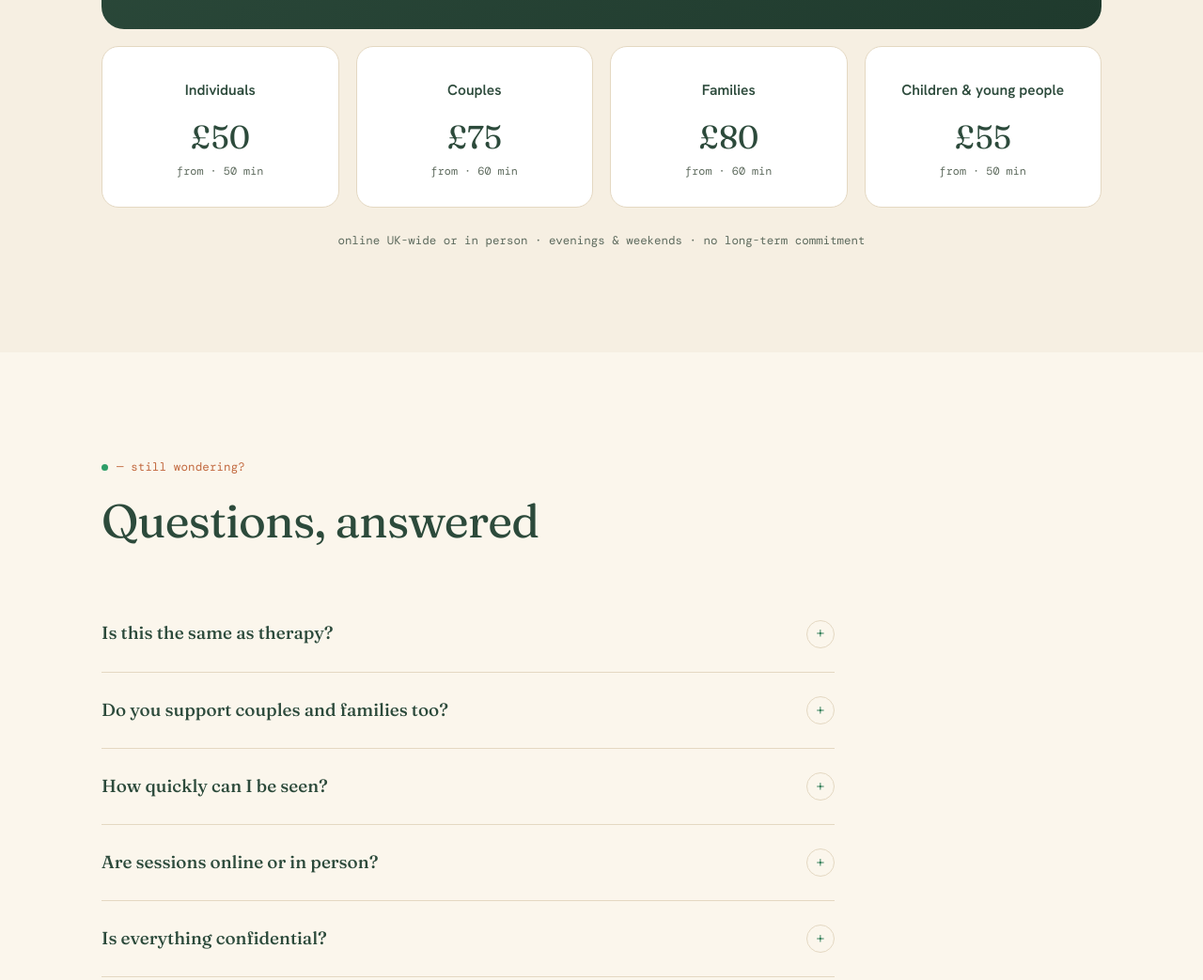
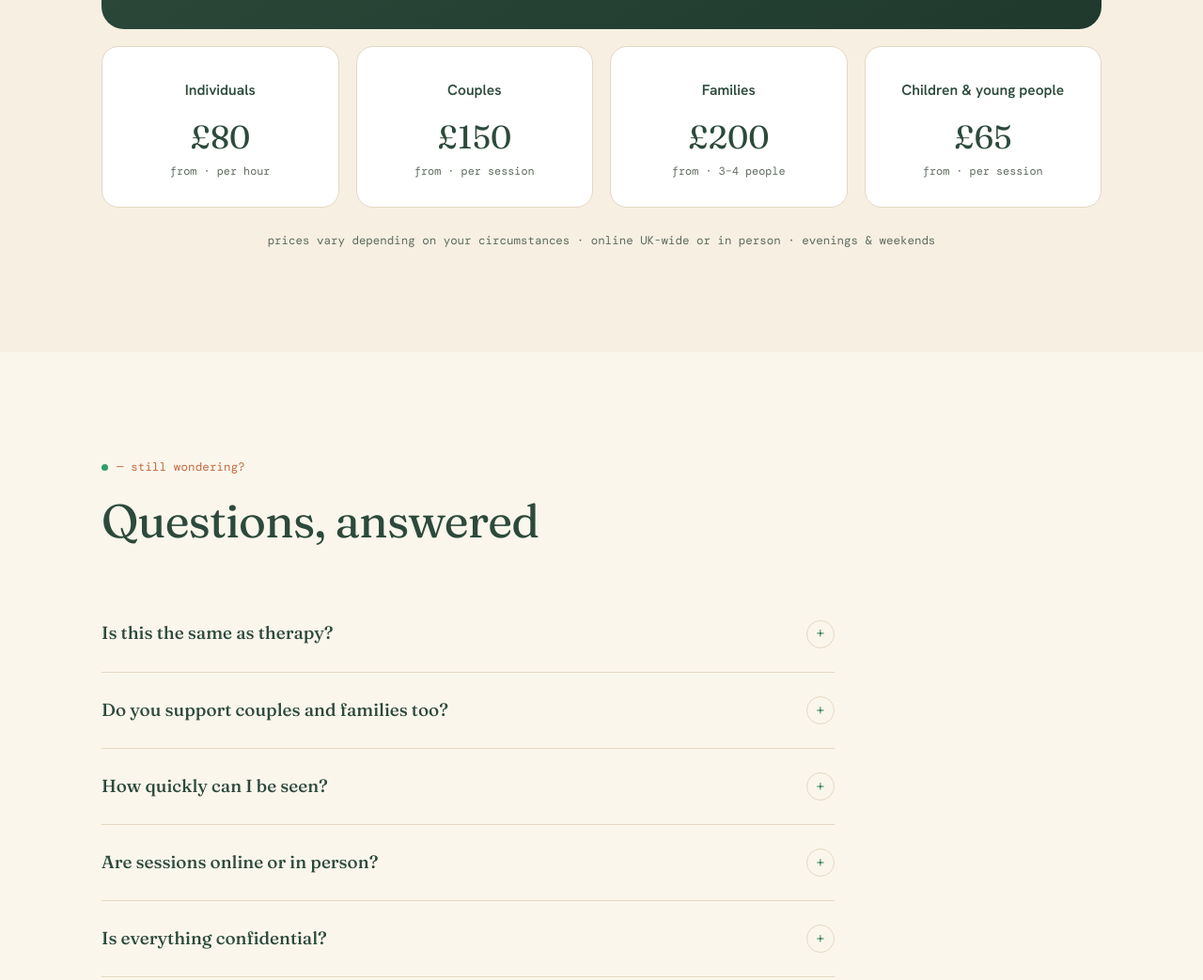
Before and after one commit to hamzahassan977-spec/supportive-guardians-site, a plain HTML site: page index.html in a window 1280 px wide. Shown: the part 4060-5103 px from the top of the page at 94% size. Drawn offline with nearby package versions, Linux system fonts and the light colour scheme.

Commit message:
Add files via upload

```diff
--- a/index.html
+++ b/index.html
@@ -362,12 +362,12 @@
       <a href="#contact" class="btn btn-light">Book your free call <span class="arr">→</span></a>
     </div>
     <div class="tiers reveal" data-d="1">
-      <div class="tier"><div class="nm">Individuals</div><div class="pr">£50</div><span class="un">from · 50 min</span></div>
-      <div class="tier"><div class="nm">Couples</div><div class="pr">£75</div><span class="un">from · 60 min</span></div>
-      <div class="tier"><div class="nm">Families</div><div class="pr">£80</div><span class="un">from · 60 min</span></div>
-      <div class="tier"><div class="nm">Children &amp; young people</div><div class="pr">£55</div><span class="un">from · 50 min</span></div>
+      <div class="tier"><div class="nm">Individuals</div><div class="pr">£80</div><span class="un">from · per hour</span></div>
+      <div class="tier"><div class="nm">Couples</div><div class="pr">£150</div><span class="un">from · per session</span></div>
+      <div class="tier"><div class="nm">Families</div><div class="pr">£200</div><span class="un">from · 3–4 people</span></div>
+      <div class="tier"><div class="nm">Children &amp; young people</div><div class="pr">£65</div><span class="un">from · per session</span></div>
     </div>
-    <p class="fineprint reveal">online UK-wide or in person · evenings &amp; weekends · no long-term commitment</p>
+    <p class="fineprint reveal">prices vary depending on your circumstances · online UK-wide or in person · evenings &amp; weekends</p>
   </div>
 </section>
 
@@ -396,7 +396,7 @@
     <div class="head reveal"><span class="cue">— let's begin</span><h2>Start the conversation</h2><p>Tell me a bit about what's going on, or just say hello. I usually reply the same working day.</p></div>
     <div class="c-grid">
       <div class="reveal" data-d="1">
-        <div class="cline"><div class="ic"><svg width="20" height="20" viewBox="0 0 24 24" fill="none" stroke="currentColor" stroke-width="2"><path d="M4 4h16a2 2 0 0 1 2 2v12a2 2 0 0 1-2 2H4a2 2 0 0 1-2-2V6a2 2 0 0 1 2-2Z"/><path d="m22 7-10 5L2 7"/></svg></div><div><b>Email</b><span>hello@supportiveguardians.co.uk</span></div></div>
+        <div class="cline"><div class="ic"><svg width="20" height="20" viewBox="0 0 24 24" fill="none" stroke="currentColor" stroke-width="2"><path d="M4 4h16a2 2 0 0 1 2 2v12a2 2 0 0 1-2 2H4a2 2 0 0 1-2-2V6a2 2 0 0 1 2-2Z"/><path d="m22 7-10 5L2 7"/></svg></div><div><b>Email</b><span>Saidaaden@supportiveguardians.com</span></div></div>
         <div class="cline"><div class="ic"><svg width="20" height="20" viewBox="0 0 24 24" fill="none" stroke="currentColor" stroke-width="2"><circle cx="12" cy="12" r="9"/><path d="M12 7v5l3 2"/></svg></div><div><b>Hours</b><span>Mon–Sat, including evenings</span></div></div>
         <div class="cline"><div class="ic"><svg width="20" height="20" viewBox="0 0 24 24" fill="none" stroke="currentColor" stroke-width="2"><path d="M20 10c0 6-8 12-8 12s-8-6-8-12a8 8 0 0 1 16 0Z"/><circle cx="12" cy="10" r="3"/></svg></div><div><b>Where</b><span>Online UK-wide &amp; in-person locations</span></div></div>
         <div class="urgent"><b>In a crisis right now?</b><p>We're not an emergency service. Call <strong>999</strong> if you're in danger, or Samaritans free any time on <strong>116 123</strong>.</p></div>
@@ -460,10 +460,10 @@
   }else{document.querySelectorAll('.reveal').forEach(el=>el.classList.add('in'));}
   document.querySelectorAll('.qa').forEach(d=>{d.querySelector('summary').addEventListener('click',(ev)=>{ev.preventDefault();const o=d.hasAttribute('open');document.querySelectorAll('.qa').forEach(x=>x.removeAttribute('open'));if(!o)d.setAttribute('open','');});});
   const whoData={
-    ind:{t:'Individuals',ic:'<svg width="28" height="28" viewBox="0 0 24 24" fill="none" stroke="currentColor" stroke-width="1.8"><circle cx="12" cy="8" r="4"/><path d="M5 21v-1a7 7 0 0 1 14 0v1"/></svg>',lead:'One-to-one sessions that move at your pace, in a private space where you can speak openly about whatever is going on.',helps:['Stress &amp; anxiety','Low mood','Confidence','Life changes','Loneliness','Work pressure'],price:'from £50',unit:'50-minute session'},
-    cou:{t:'Couples',ic:'<svg width="28" height="28" viewBox="0 0 24 24" fill="none" stroke="currentColor" stroke-width="1.8"><path d="M16.5 4a4 4 0 0 0-4 2.5A4 4 0 0 0 4.5 8c0 3 4 6 8 8.5"/><path d="M12.5 16.5C16.5 14 20.5 11 20.5 8a4 4 0 0 0-4-4"/></svg>',lead:'A calm, even-handed space where the two of you can talk openly and feel heard, with equal room for both.',helps:['Communication','Recurring arguments','Trust','Intimacy','Parenting as a team','Big life changes'],price:'from £75',unit:'60-minute session'},
-    fam:{t:'Families',ic:'<svg width="28" height="28" viewBox="0 0 24 24" fill="none" stroke="currentColor" stroke-width="1.8"><circle cx="8" cy="8" r="3"/><circle cx="17" cy="9" r="2.4"/><path d="M2 20v-1a6 6 0 0 1 12 0v1M14.5 20v-.5a4.5 4.5 0 0 1 7-3.7"/></svg>',lead:'A place for your family to talk honestly, understand each other a bit better, and ease the tension at home.',helps:['Tension at home','Conflict','Big changes','Parent–child bonds','Blended families','New routines'],price:'from £80',unit:'60-minute session'},
-    cyp:{t:'Children &amp; young people',ic:'<svg width="28" height="28" viewBox="0 0 24 24" fill="none" stroke="currentColor" stroke-width="1.8"><circle cx="12" cy="7" r="3"/><path d="M7 21v-3a5 5 0 0 1 10 0v3M12 10v4M9.5 13h5"/></svg>',lead:'Gentle support at a pace that suits younger ones, with you kept involved as much as makes sense.',helps:['Worries &amp; anxiety','School stress','Friendships','Confidence','Big feelings','Family changes'],price:'from £55',unit:'50-minute session'}
+    ind:{t:'Individuals',ic:'<svg width="28" height="28" viewBox="0 0 24 24" fill="none" stroke="currentColor" stroke-width="1.8"><circle cx="12" cy="8" r="4"/><path d="M5 21v-1a7 7 0 0 1 14 0v1"/></svg>',lead:'One-to-one sessions that move at your pace, in a private space where you can speak openly about whatever is going on.',helps:['Stress &amp; anxiety','Low mood','Confidence','Life changes','Loneliness','Work pressure'],price:'from £80',unit:'per hour'},
+    cou:{t:'Couples',ic:'<svg width="28" height="28" viewBox="0 0 24 24" fill="none" stroke="currentColor" stroke-width="1.8"><path d="M16.5 4a4 4 0 0 0-4 2.5A4 4 0 0 0 4.5 8c0 3 4 6 8 8.5"/><path d="M12.5 16.5C16.5 14 20.5 11 20.5 8a4 4 0 0 0-4-4"/></svg>',lead:'A calm, even-handed space where the two of you can talk openly and feel heard, with equal room for both.',helps:['Communication','Recurring arguments','Trust','Intimacy','Parenting as a team','Big life changes'],price:'from £150',unit:'per session'},
+    fam:{t:'Families',ic:'<svg width="28" height="28" viewBox="0 0 24 24" fill="none" stroke="currentColor" stroke-width="1.8"><circle cx="8" cy="8" r="3"/><circle cx="17" cy="9" r="2.4"/><path d="M2 20v-1a6 6 0 0 1 12 0v1M14.5 20v-.5a4.5 4.5 0 0 1 7-3.7"/></svg>',lead:'A place for your family to talk honestly, understand each other a bit better, and ease the tension at home.',helps:['Tension at home','Conflict','Big changes','Parent–child bonds','Blended families','New routines'],price:'from £200',unit:'per session (3–4 people)'},
+    cyp:{t:'Children &amp; young people',ic:'<svg width="28" height="28" viewBox="0 0 24 24" fill="none" stroke="currentColor" stroke-width="1.8"><circle cx="12" cy="7" r="3"/><path d="M7 21v-3a5 5 0 0 1 10 0v3M12 10v4M9.5 13h5"/></svg>',lead:'Gentle support at a pace that suits younger ones, with you kept involved as much as makes sense.',helps:['Worries &amp; anxiety','School stress','Friendships','Confidence','Big feelings','Family changes'],price:'from £65',unit:'per session'}
   };
   const wm=document.getElementById('whoModal');
   function openWho(k){const d=whoData[k];if(!d)return;document.getElementById('wmIc').innerHTML=d.ic;document.getElementById('wmTitle').innerHTML=d.t;document.getElementById('wmLead').innerHTML=d.lead;document.getElementById('wmList').innerHTML=d.helps.map(h=>'<li>'+h+'</li>').join('');document.getElementById('wmPrice').innerHTML=d.price+' <small>'+d.unit+'</small>';wm.classList.add('open');document.body.style.overflow='hidden';}
@@ -473,7 +473,7 @@
   document.getElementById('wmBook').addEventListener('click',closeWho);
   addEventListener('keydown',e=>{if(e.key==='Escape')closeWho();});
 
-  function sendForm(e){e.preventDefault();const v=id=>document.getElementById(id).value.trim();const s=encodeURIComponent('New enquiry from '+v('fn')+' '+v('ln'));const b=encodeURIComponent('Name: '+v('fn')+' '+v('ln')+'\nEmail: '+v('em')+'\nPhone: '+(v('ph')||'-')+'\n\n'+v('msg'));document.getElementById('sent').style.display='block';window.location.href='mailto:hello@supportiveguardians.co.uk?subject='+s+'&body='+b;return false;}
+  function sendForm(e){e.preventDefault();const v=id=>document.getElementById(id).value.trim();const s=encodeURIComponent('New enquiry from '+v('fn')+' '+v('ln'));const b=encodeURIComponent('Name: '+v('fn')+' '+v('ln')+'\nEmail: '+v('em')+'\nPhone: '+(v('ph')||'-')+'\n\n'+v('msg'));document.getElementById('sent').style.display='block';window.location.href='mailto:Saidaaden@supportiveguardians.com?subject='+s+'&body='+b;return false;}
 </script>
 </body>
 </html>
```
